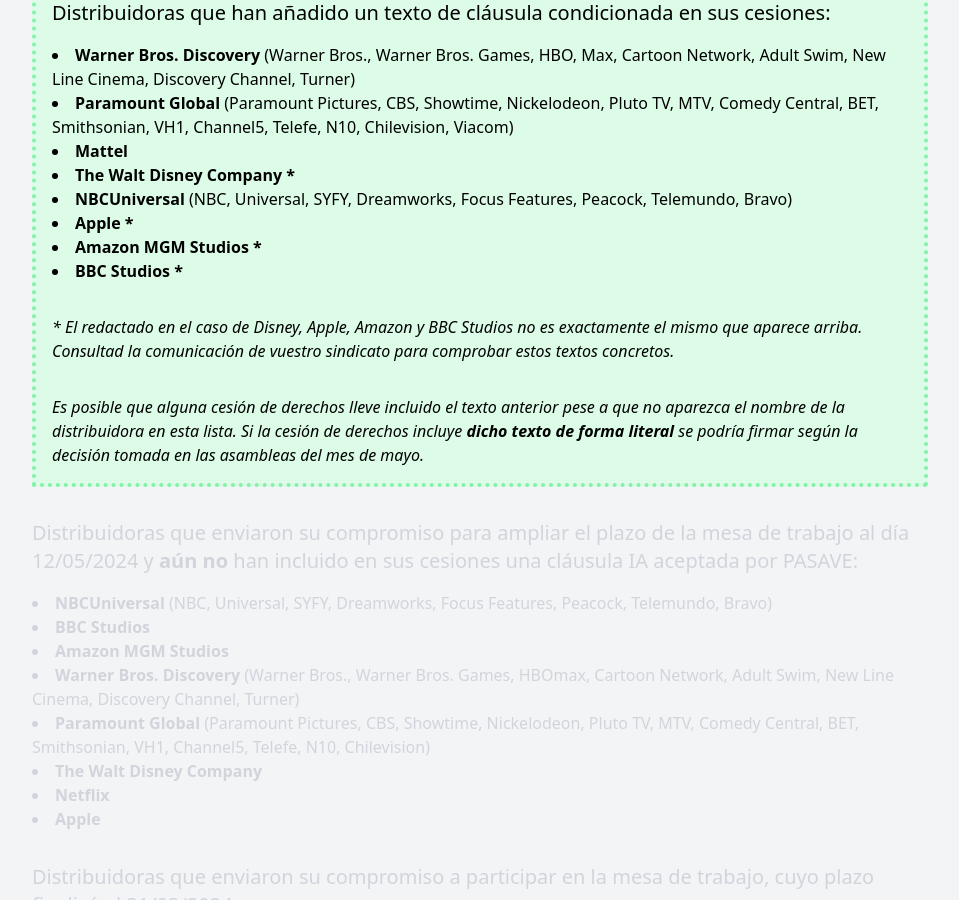
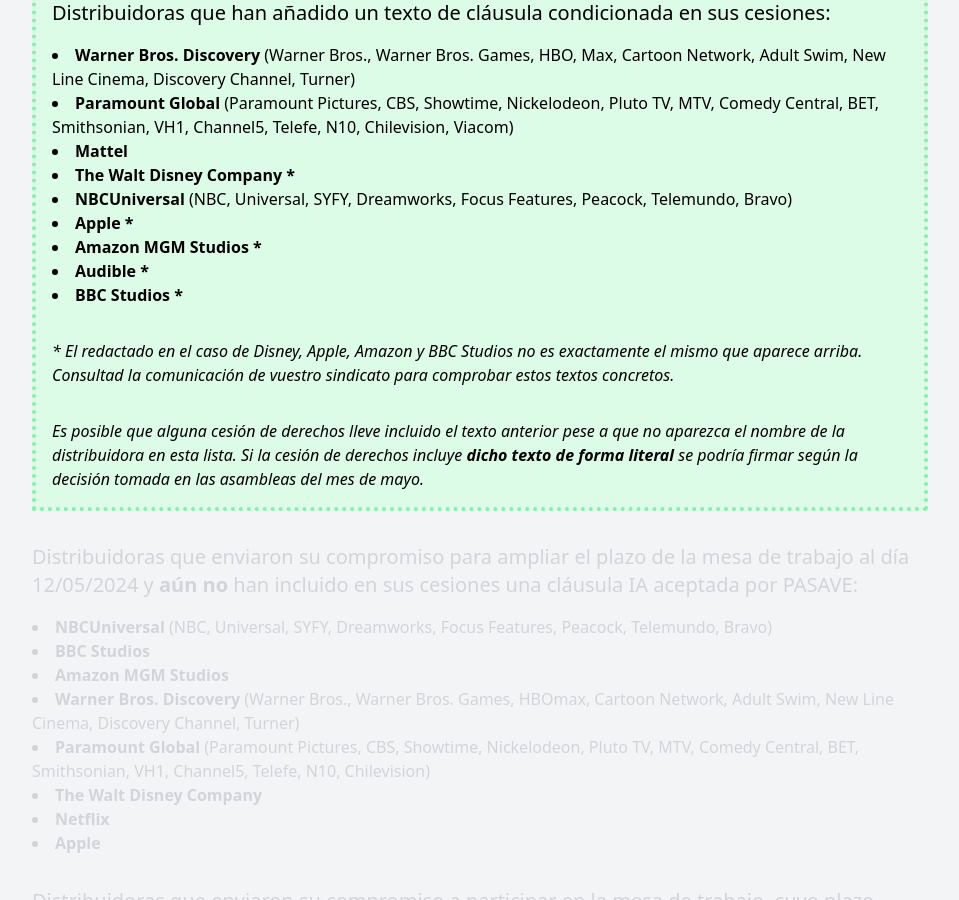
Before and after one commit to mutsuda/pasave.github.io, a Jekyll site: the page built from oklist.md, in a window 1280 px wide and 900 px high, scrolled down 1213 px. Shown: the whole window, without its empty margins (160-1119 px from the left). Built offline with Jekyll 4.4.1, drawn with Linux system fonts in a browser that asks for light colours.

Commit message:
Update oklist.md

```diff
--- a/oklist.md
+++ b/oklist.md
@@ -61,6 +61,7 @@
 		<li><span class="font-bold">NBCUniversal</span> (NBC, Universal, SYFY, Dreamworks, Focus Features, Peacock, Telemundo, Bravo)</li>
 		<li><b>Apple *</b></li>
 		<li><b>Amazon MGM Studios *</b></li>
+		<li><b>Audible *</b></li>
 		<li><b>BBC Studios *</b></li>
 	</ul>
 	<div class="pt-8 italic">* El redactado en el caso de Disney, Apple, Amazon y BBC Studios no es exactamente el mismo que aparece arriba. Consultad la comunicación de vuestro sindicato para comprobar estos textos concretos.</div>
```
